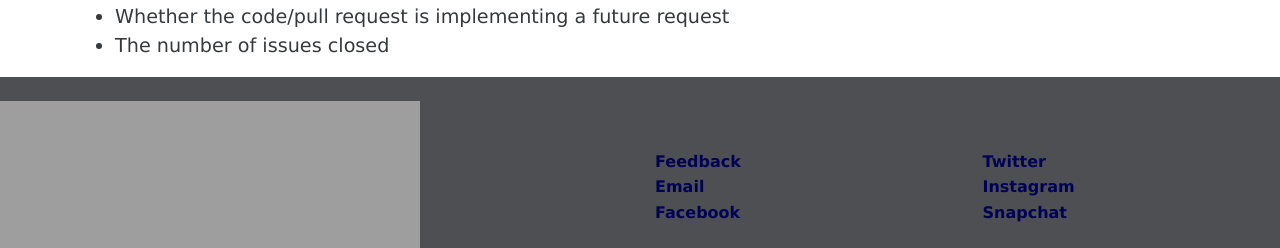
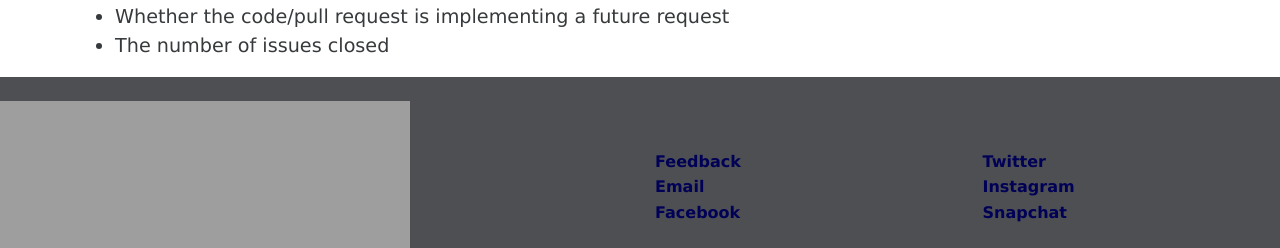
Before and after one commit to SNISTInnovationHub/snistinnovationhub.github.io, a Jekyll site: the page built from _pages/challenge.md, in a window 1280 px wide. Shown: the part 3150-3398 px from the top of the page. Built offline with Jekyll 4.4.1, drawn with Linux system fonts in a browser that asks for light colours; nearby versions of some CDN libraries; some web fonts are replaced; library files that are not in the unit come from our copies.

Commit message:
Update footer.html

```diff
--- a/_includes/footer.html
+++ b/_includes/footer.html
@@ -13,7 +13,7 @@
           <div class="col-md-6">
             <br>
 
-                <img src="https://snistinnovationhub.github.io/static/img/images.png" height="150" width="420" alt="Logo Loading Failed"></a>
+                <img src="https://snistinnovationhub.github.io/static/img/images.png" height="150" width="410" alt="Logo Loading Failed"></a>
   </div>
   <div class="col-md-3">
     <br>
```
